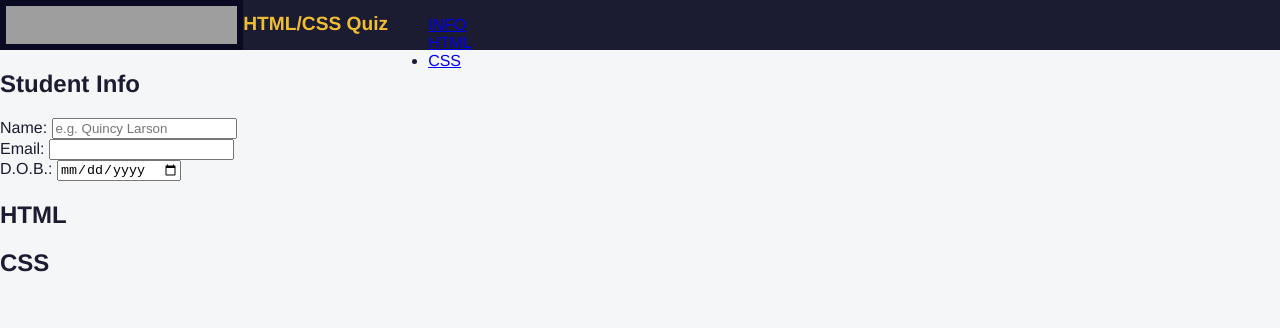
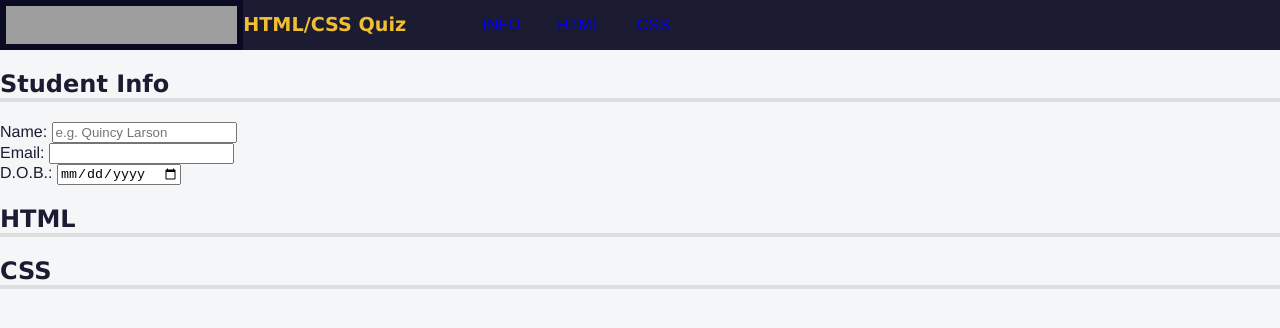
Before and after one commit to Raph3046/a-quiz, a plain HTML site: page index.html in a window 1280 px wide. Drawn offline with Linux system fonts and the light colour scheme; grey boxes are pictures that could not be loaded.

Commit message:
add flexbox

```diff
--- a/styles.css
+++ b/styles.css
@@ -29,3 +29,17 @@ body {
 	max-width: 300px;
 	height: 50px;
 }
+
+nav > ul {
+  display: flex;
+	justify-content: space-evenly;
+}
+
+h1,
+h2 {
+	font-family: Verdana, Tahoma;
+}
+
+h2 {
+	border-bottom: 4px solid #dfdfe2;
+}
```
Lines whose indentation alone changed are shown as unchanged.
